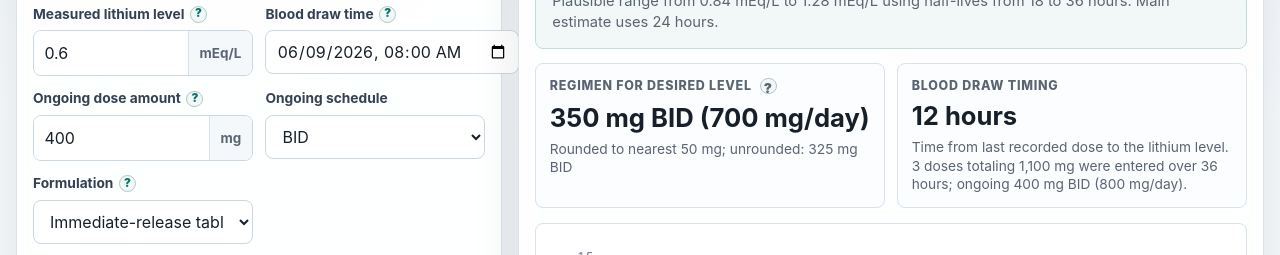
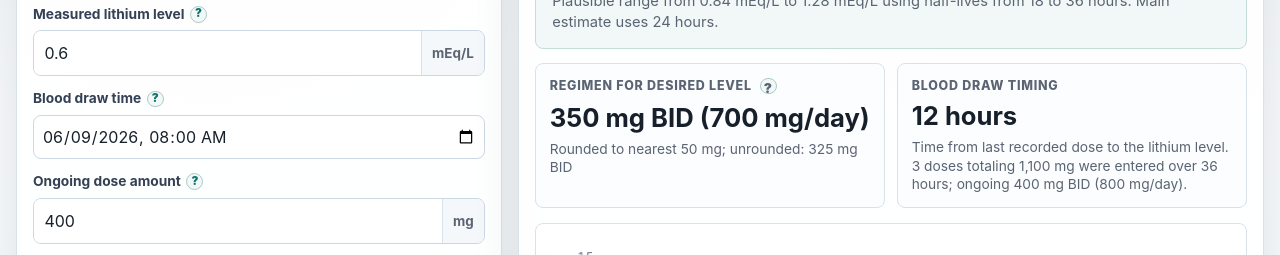
Before and after one commit to nebula009/lithium-level-estimator, a website: page index.html in a window 1280 px wide. Shown: the part 518-773 px from the top of the page. Drawn offline with Linux system fonts and the light colour scheme.

Commit message:
Prevent form controls from overflowing

```diff
--- a/index.html
+++ b/index.html
@@ -19,7 +19,7 @@
     <meta property="og:type" content="website" />
     <meta name="twitter:card" content="summary" />
     <link rel="canonical" href="https://lithiumlevel.com/" />
-    <link rel="stylesheet" href="styles.css?v=20260609-2" />
+    <link rel="stylesheet" href="styles.css?v=20260609-3" />
     <script type="application/ld+json">
       {
         "@context": "https://schema.org",
@@ -399,6 +399,6 @@
       </div>
     </template>
 
-    <script src="app.js?v=20260609-2"></script>
+    <script src="app.js?v=20260609-3"></script>
   </body>
 </html>
--- a/styles.css
+++ b/styles.css
@@ -34,6 +34,7 @@ body {
 button,
 input,
 select {
+  min-width: 0;
   font: inherit;
 }
 
@@ -247,6 +248,7 @@ select {
   display: grid;
   align-content: start;
   gap: 0.45rem;
+  min-width: 0;
 }
 
 .field-row {
@@ -256,7 +258,7 @@ select {
 .field-grid,
 .maintenance-grid {
   display: grid;
-  grid-template-columns: repeat(2, minmax(0, 1fr));
+  grid-template-columns: repeat(auto-fit, minmax(min(100%, 15.5rem), 1fr));
   gap: 0.9rem 0.8rem;
 }
 
@@ -361,6 +363,7 @@ select,
 input[type="number"],
 input[type="datetime-local"] {
   width: 100%;
+  min-width: 0;
   min-height: 2.75rem;
   border: 1px solid #cbd7e3;
   border-radius: 8px;
@@ -378,7 +381,7 @@ input[type="number"] {
 }
 
 input[type="datetime-local"] {
-  padding: 0 0.65rem;
+  padding: 0 0.5rem;
 }
 
 select:focus,
@@ -391,6 +394,7 @@ input:focus {
   display: grid;
   grid-template-columns: minmax(0, 1fr) auto;
   align-items: center;
+  min-width: 0;
   overflow: hidden;
   border: 1px solid #cbd7e3;
   border-radius: 8px;
```
Also changed, not shown: 404.html (+1 -1 lines).
